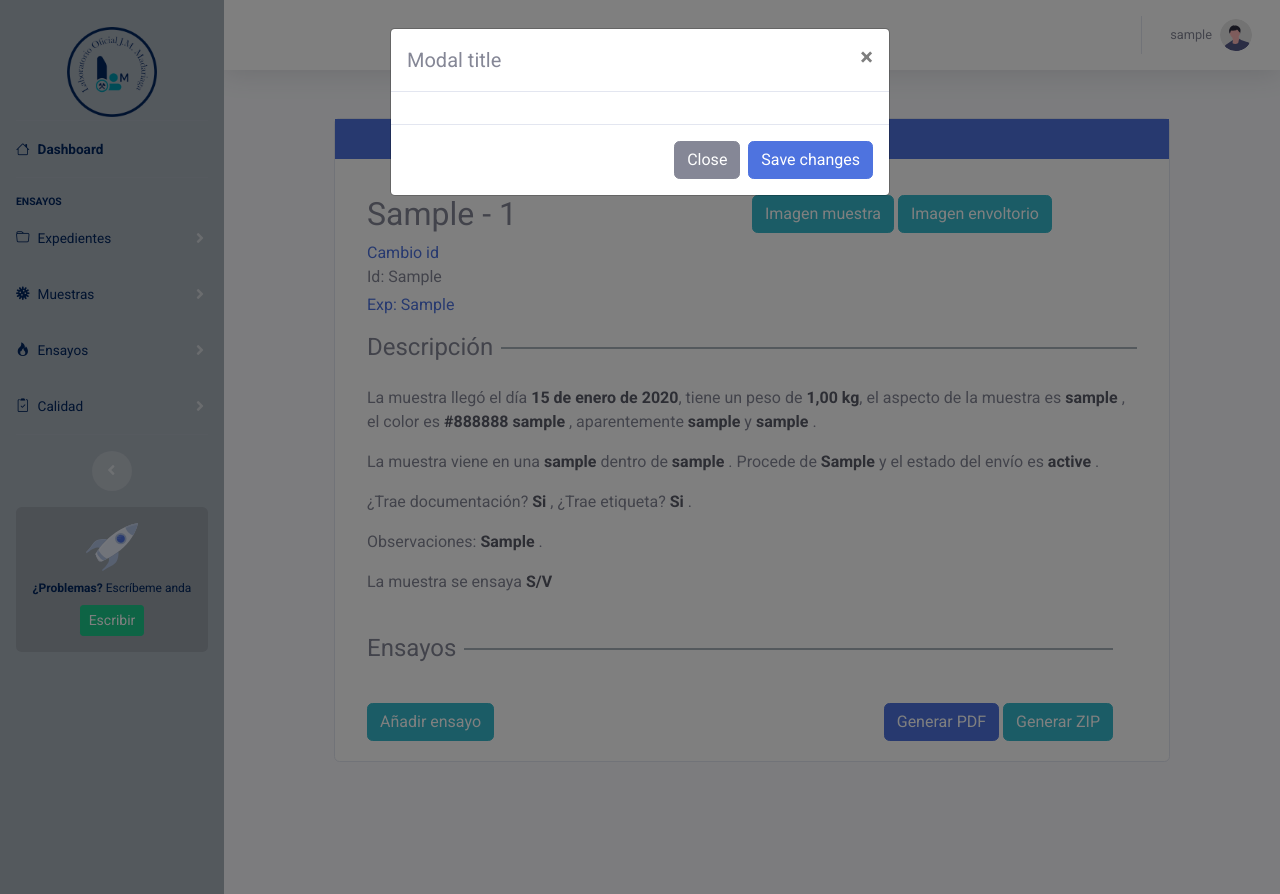
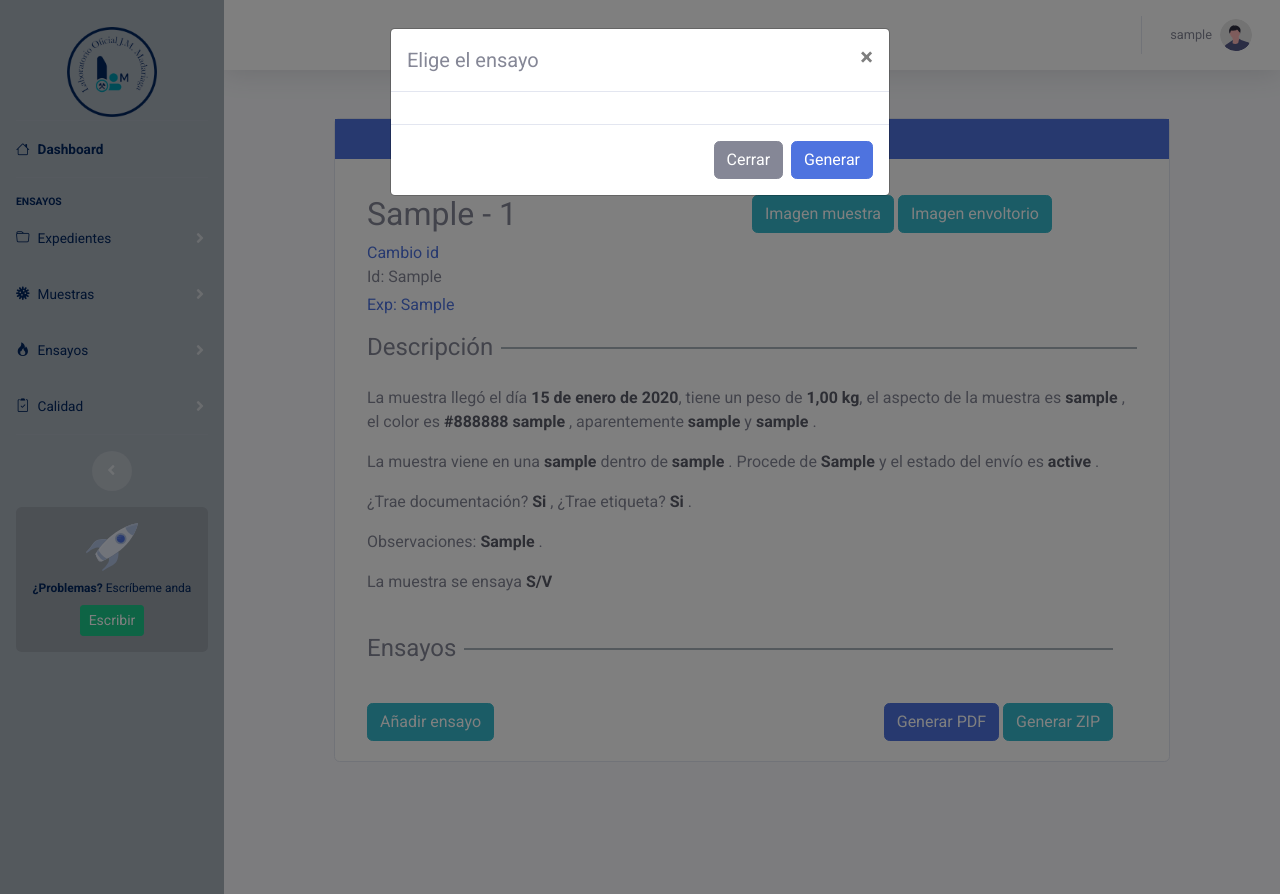
Before and after one commit to sergiobaronsanz/polvosLom, a Django app: page /muestras/ver-muestra/1 in a window 1280 px wide, after a click on "Generar PDF". Run offline with Django 4.2, Linux system fonts and the light colour scheme; a user stored in the database is signed in; tables that the repository leaves empty hold one stand-in row (values such as "Sample post"); some libraries are stand-ins or nearby versions.

Commit message:
Solucionado problema Es emi

```diff
--- a/ensayos/forms.py
+++ b/ensayos/forms.py
@@ -684,7 +684,7 @@ class EmiForm(forms.Form):
     resultado= forms.IntegerField(
         label="Resultado (Es)",
         widget=forms.NumberInput(attrs={'class': 'form-control form-control-sm', 'style': 'text-align: center;'}),
-        required=True,
+        required=False,
     )
 
     observacion=forms.CharField(
--- a/ensayos/static/js/ensayos/emi.js
+++ b/ensayos/static/js/ensayos/emi.js
@@ -140,6 +140,8 @@ document.addEventListener('DOMContentLoaded', function() {
 
 				var copiaFilaDatos = filaDatos[0].cloneNode(true); // Copia completa con contenido
 				tBody.appendChild(copiaFilaDatos); // Agrega la copia al tbody
+				actualizarCampos();
+				habilitarEs();
 
 				//Agregamos datos
 				let inputs = copiaFilaDatos.querySelectorAll("input");
@@ -193,6 +195,7 @@ document.addEventListener('DOMContentLoaded', function() {
 				numeroEnsayos.value= numeroResultado;
 
 			}
+			//Sacamos la media
 			else{
 				console.log(element[0])
 				if (element[0] === 'Es (mJ):' && element.length > 1 ){
@@ -211,6 +214,9 @@ document.addEventListener('DOMContentLoaded', function() {
 				}
 			}
 
+			// Eliminamos el archivo:
+			document.getElementById("fileInput").value = "";
+			$('#ensayosModal').modal('hide');
 
 
 		})
--- a/ensayos/views.py
+++ b/ensayos/views.py
@@ -1104,11 +1104,9 @@ def emi (request, muestra_id):
                     if resultadoPrueba == "1":
                         listaResultados.append(energia)
 
-
             #Guardamos en el modelo EMI el resultado del ensayo
             if listaResultados:
                 resultado= resultado
-
                 emi.resultado= resultado
                 emi.save()
             else:
@@ -1124,7 +1122,7 @@ def emi (request, muestra_id):
                 'formEmi': formEmi,
                 'formEmiResultados': formEmiResultados,
                 'equiposEnsayo': equiposEnsayo,
-        'datosGuardados': datosGuardados,
+        		'datosGuardados': datosGuardados,
             })
     else:
         if muestra_id != 'nueva':
--- a/muestras/templates/verMuestra.html
+++ b/muestras/templates/verMuestra.html
@@ -162,7 +162,7 @@
 					<div class="modal-dialog" role="document">
 					  <div class="modal-content">
 						<div class="modal-header">
-						  <h5 class="modal-title" id="exampleModalLabel">Modal title</h5>
+						  <h5 class="modal-title" id="exampleModalLabel">Elige el ensayo</h5>
 						  <button type="button" class="close" data-dismiss="modal" aria-label="Close">
 							<span aria-hidden="true">&times;</span>
 						  </button>
@@ -182,8 +182,8 @@
 						  </form>
 						</div>
 						<div class="modal-footer">
-						  <button type="button" class="btn btn-secondary" data-dismiss="modal">Close</button>
-						  <button type="button" class="btn btn-primary" data-dismiss="modal" id= "saveChangesBtn" >Save changes</button>
+						  <button type="button" class="btn btn-secondary" data-dismiss="modal">Cerrar</button>
+						  <button type="button" class="btn btn-primary" data-dismiss="modal" id= "saveChangesBtn" >Generar</button>
 						</div>
 					  </div>
 					</div>
```
